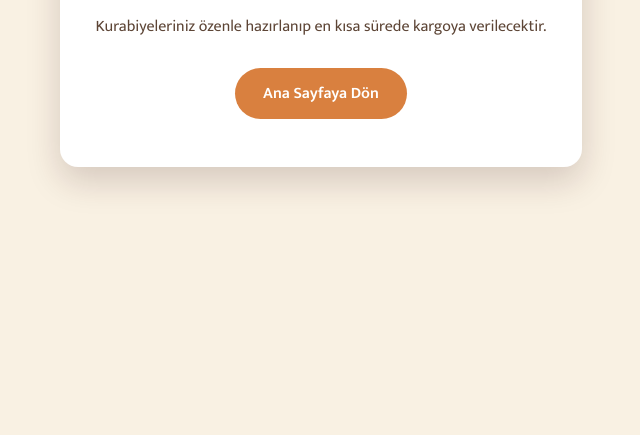
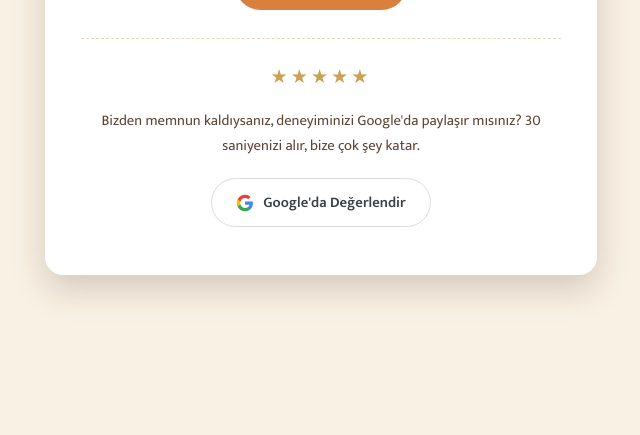
Before and after one commit to Danielplein26/kurabiyes, a website: page odeme-basarili.html in a window 1280 px wide. Shown: the part 429-864 px from the top of the page, without its empty margins (319-959 px from the left). Drawn offline with nearby package versions, Linux system fonts and the light colour scheme.

Commit message:
Add files via upload

```diff
--- a/odeme-basarili.html
+++ b/odeme-basarili.html
@@ -34,7 +34,13 @@ gtag('config', 'AW-17161300693');
   .box{background:#fff;border-radius:18px;padding:48px 36px;max-width:480px;box-shadow:0 14px 34px rgba(58,15,22,0.18);}
   h1{font-family:'Cormorant Garamond',serif;color:#7d1f2c;margin-bottom:12px;font-size:2.2rem;}
   p{margin-bottom:8px;color:#5d4536;}
-  a{display:inline-block;margin-top:20px;background:#d9803f;color:#fff;text-decoration:none;padding:12px 28px;border-radius:999px;font-weight:700;}
+  a.home-btn{display:inline-block;margin-top:20px;background:#d9803f;color:#fff;text-decoration:none;padding:12px 28px;border-radius:999px;font-weight:700;}
+  .greview{margin-top:28px;padding-top:22px;border-top:1px dashed #e4d5bd;}
+  .greview .stars{color:#cda154;font-size:1.2rem;letter-spacing:3px;margin-bottom:6px;}
+  .greview p{font-size:0.92rem;}
+  a.greview-btn{display:inline-flex;align-items:center;gap:9px;margin-top:12px;background:#fff;color:#3c4043;border:1px solid #dadce0;border-radius:999px;padding:11px 24px;font-weight:700;font-size:0.92rem;text-decoration:none;transition:box-shadow .2s;}
+  a.greview-btn:hover{box-shadow:0 6px 18px rgba(60,64,67,0.2);}
+  a.greview-btn svg{width:18px;height:18px;flex:none;}
 </style>
 </head>
 <body>
@@ -42,7 +48,15 @@ gtag('config', 'AW-17161300693');
     <h1>Teşekkürler! 🎉</h1>
     <p>Siparişiniz başarıyla alındı.</p>
     <p>Kurabiyeleriniz özenle hazırlanıp en kısa sürede kargoya verilecektir.</p>
-    <a href="/index.html">Ana Sayfaya Dön</a>
+    <a class="home-btn" href="/index.html">Ana Sayfaya Dön</a>
+    <div class="greview">
+      <div class="stars">★★★★★</div>
+      <p>Bizden memnun kaldıysanız, deneyiminizi Google'da paylaşır mısınız? 30 saniyenizi alır, bize çok şey katar.</p>
+      <a class="greview-btn" href="https://g.page/r/CTyISR0NK1gREBM/review" target="_blank" rel="noopener">
+        <svg viewBox="0 0 24 24" xmlns="http://www.w3.org/2000/svg"><path fill="#4285F4" d="M22.56 12.25c0-.78-.07-1.53-.2-2.25H12v4.26h5.92c-.26 1.37-1.04 2.53-2.21 3.31v2.77h3.57c2.08-1.92 3.28-4.74 3.28-8.09z"/><path fill="#34A853" d="M12 23c2.97 0 5.46-.98 7.28-2.66l-3.57-2.77c-.98.66-2.23 1.06-3.71 1.06-2.86 0-5.29-1.93-6.16-4.53H2.18v2.84C3.99 20.53 7.7 23 12 23z"/><path fill="#FBBC05" d="M5.84 14.1c-.22-.66-.35-1.36-.35-2.1s.13-1.44.35-2.1V7.06H2.18C1.43 8.55 1 10.22 1 12s.43 3.45 1.18 4.94l3.66-2.84z"/><path fill="#EA4335" d="M12 5.38c1.62 0 3.06.56 4.21 1.64l3.15-3.15C17.45 2.09 14.97 1 12 1 7.7 1 3.99 3.47 2.18 7.06l3.66 2.84c.87-2.6 3.3-4.52 6.16-4.52z"/></svg>
+        Google'da Değerlendir
+      </a>
+    </div>
   </div>
   <script>
   try{
```
Also changed, not shown: index.html (+18 -0 lines).
